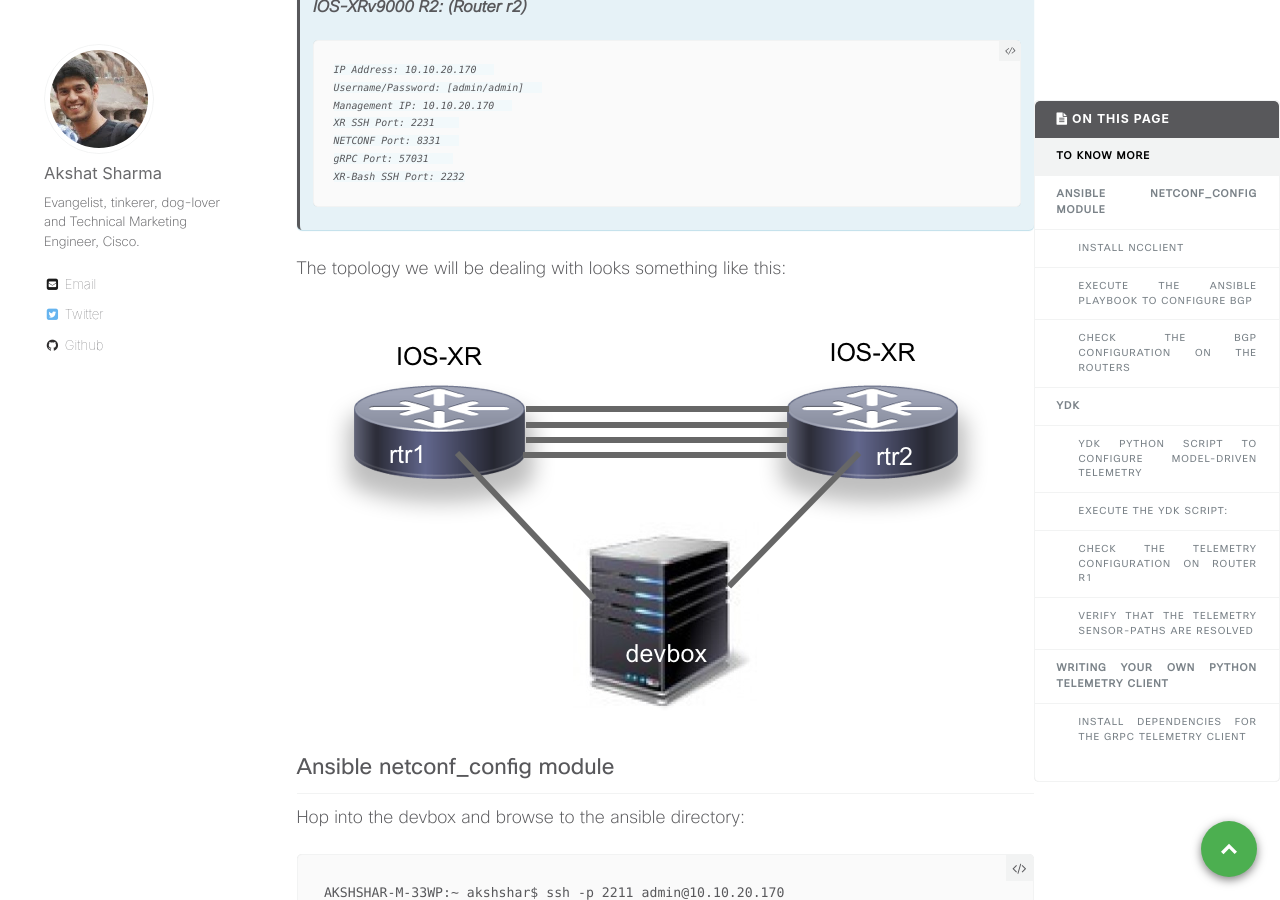
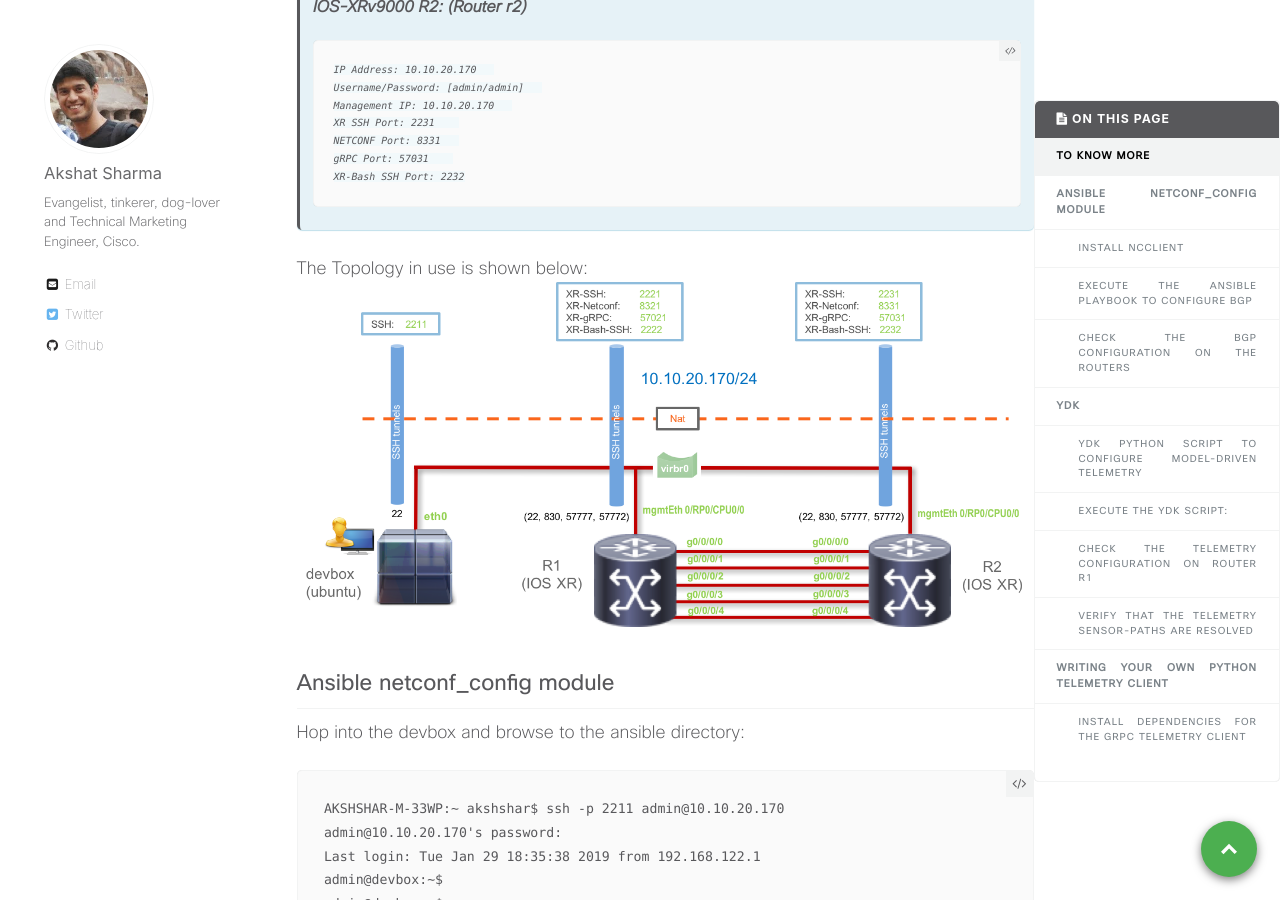
Before and after one commit to nanog75/hackathon, a Jekyll site: the page built from _wkinstructions/2019-01-30-step-2-playing-iosxr-Yang-Models.md, in a window 1280 px wide and 900 px high, scrolled down 1333 px. Built offline with Jekyll 4.4.1, drawn with Linux system fonts in a browser that asks for light colours; comment, search, counter and statistics services are not loaded.

Commit message:
Update 2019-01-30-step-2-playing-iosxr-Yang-Models.md

```diff
--- a/_wkinstructions/2019-01-30-step-2-playing-iosxr-Yang-Models.md
+++ b/_wkinstructions/2019-01-30-step-2-playing-iosxr-Yang-Models.md
@@ -73,10 +73,9 @@ In this workshop we will look at a few of them:
 
 
 
+The Topology in use is shown below:
+![topology_devnet.png]({{site.baseurl}}/images/topology_devnet.png)
 
-The topology we will be dealing with looks something like this:
-
-![topology.png]({{site.baseurl}}/images/topology.png)
 
 
 
```
